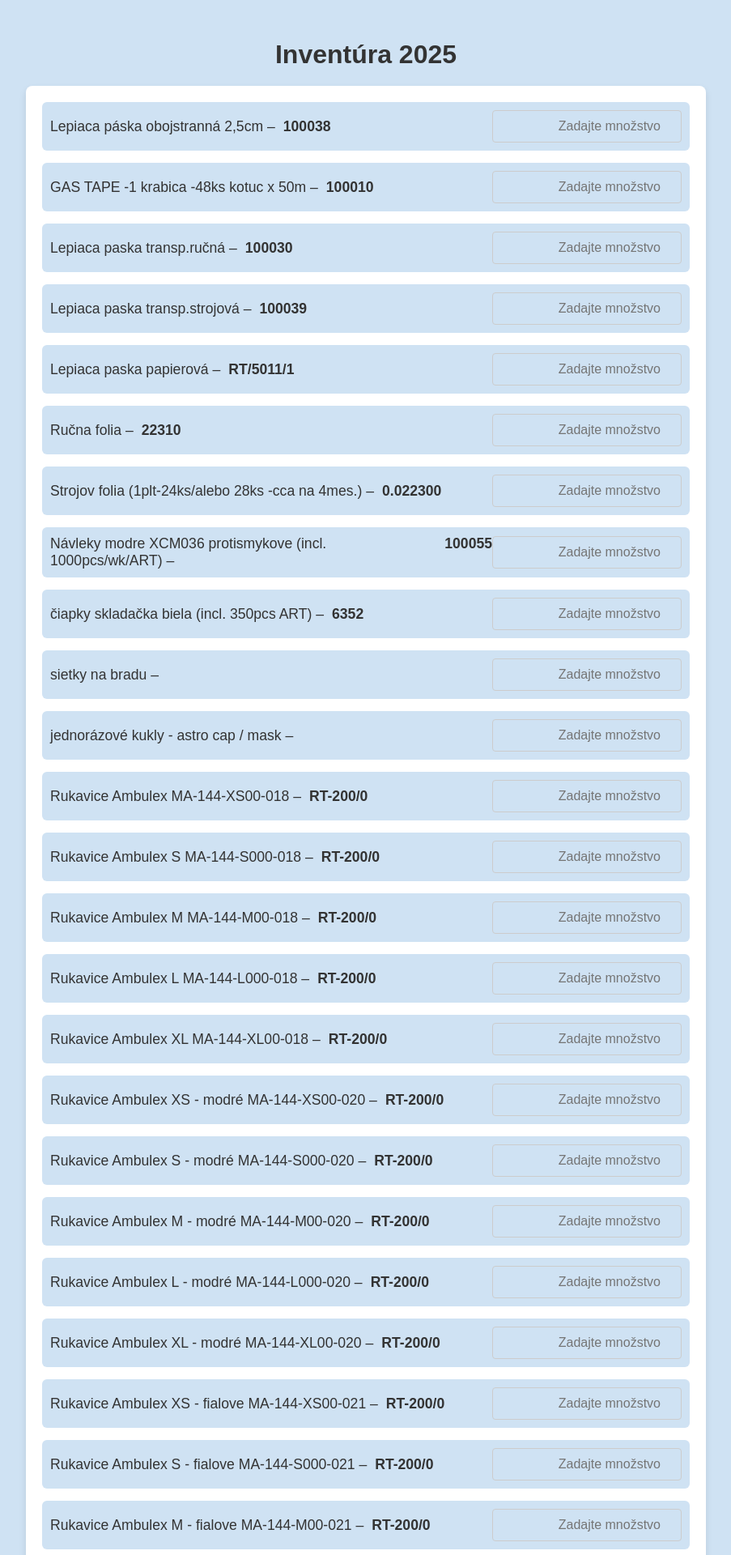
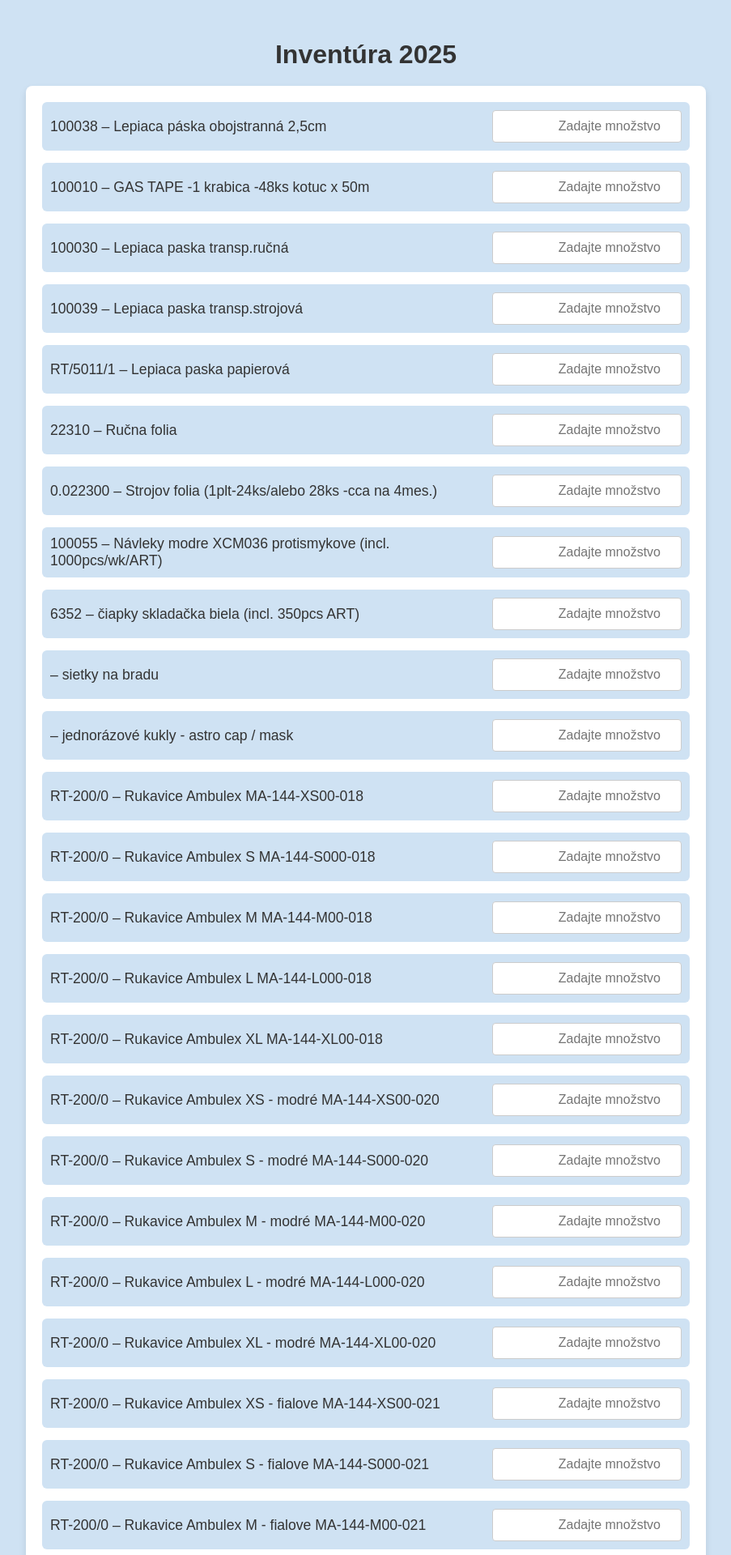
Before and after one commit to matypyth/inventura_bmx, a Flask app: page / in a window 1280 px wide. Shown: the top 1920 px of the page at 81% size, without its empty margins (188-1091 px from the left). Run offline with Flask 3, Linux system fonts and the light colour scheme.

Commit message:
Update index.html

```diff
--- a/INVENTORY_BMX/templates/index.html
+++ b/INVENTORY_BMX/templates/index.html
@@ -44,10 +44,6 @@
             margin-bottom: 5px;
         }
 
-        .label-group span {
-            font-weight: bold;
-        }
-
         .item-row input {
             font-size: 1rem;
             padding: 10px;
@@ -56,7 +52,7 @@
             width: 100%;
             box-sizing: border-box;
             text-align: right;
-            background-color: #cfe2f3;
+            background-color: #fff; /* Biele pole pre množstvo */
         }
 
         button {
@@ -85,8 +81,6 @@
             }
 
             .label-group {
-                display: flex;
-                gap: 10px;
                 width: 70%;
                 margin-bottom: 0;
             }
@@ -104,7 +98,7 @@
         {% for item in items %}
             <div class="item-row">
                 <div class="label-group">
-                    {{ item.name }} – <span>{{ item.id }}</span>
+                    {{ item.id }} – {{ item.name }}
                 </div>
                 <input type="number" name="quantity_{{ item.id }}" id="quantity_{{ item.id }}" placeholder="Zadajte množstvo">
             </div>
```
